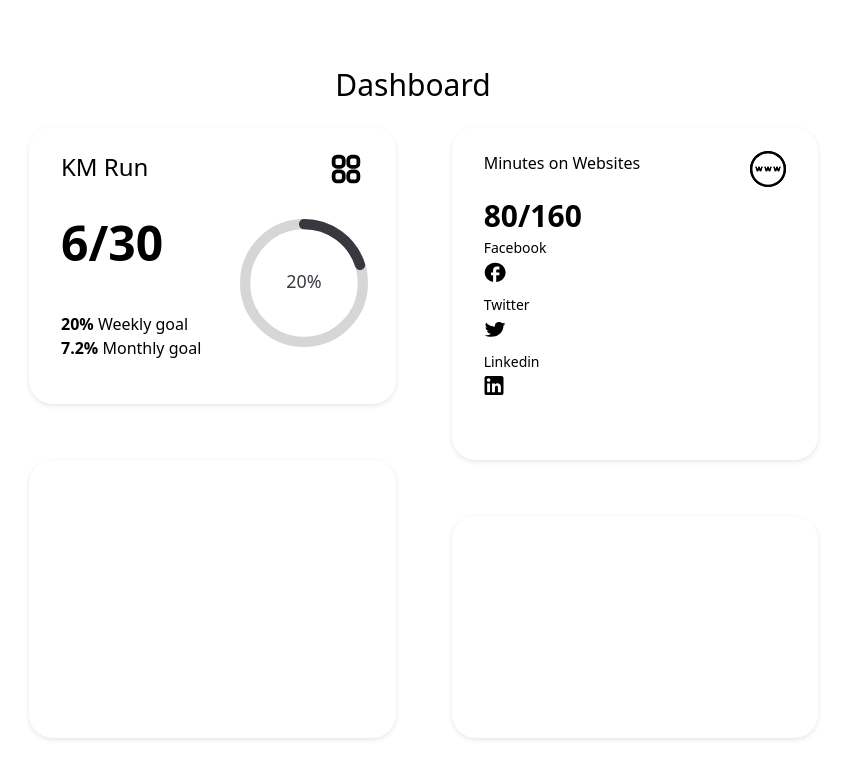
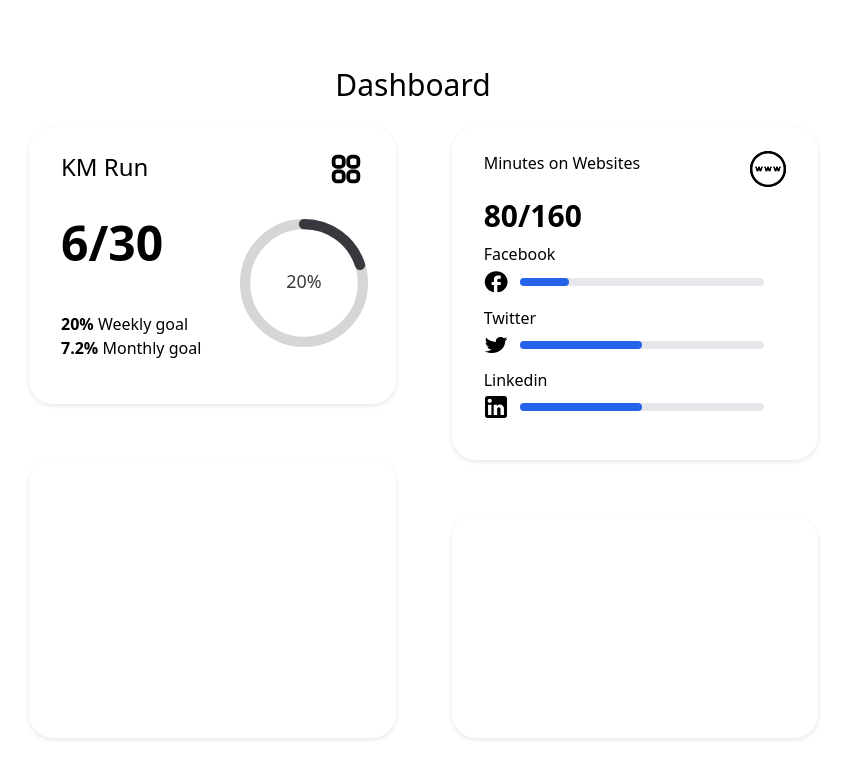
Before and after one commit to Dybton/ambient-quant-self, a React (Create React App) app: page / in a window 1280 px wide. Shown: the top 778 px of the page, without its empty margins (227-1074 px from the left). Built offline with nearby package versions, Linux system fonts and the light colour scheme.

Commit message:
Made minor corrections to WebsiteTimeCard

```diff
--- a/src/components/Icons/FacebookIcon.tsx
+++ b/src/components/Icons/FacebookIcon.tsx
@@ -1,7 +1,7 @@
 import React from 'react';
 
 const FacebookIcon: React.FunctionComponent = () => (
-    <svg width="22" height="21" viewBox="0 0 24 22" fill="none" xmlns="http://www.w3.org/2000/svg">
+    <svg width="24" height="24" viewBox="0 0 24 22" fill="none" xmlns="http://www.w3.org/2000/svg">
         <path d="M23.5854 10.8786C23.5854 5.05857 18.4798 0.335052 12.1889 0.335052C5.89809 0.335052 0.79248 5.05857 0.79248 10.8786C0.79248 15.9817 4.71286 20.2308 9.90965 21.2113V14.0417H7.63036V10.8786H9.90965V8.24272C9.90965 6.20782 11.6989 4.55248 13.8984 4.55248H16.7475V7.71555H14.4682C13.8414 7.71555 13.3286 8.19001 13.3286 8.7699V10.8786H16.7475V14.0417H13.3286V21.3695C19.0838 20.8423 23.5854 16.3507 23.5854 10.8786Z" fill="black"/>
     </svg>
 
--- a/src/components/Icons/LinkedinIcon.tsx
+++ b/src/components/Icons/LinkedinIcon.tsx
@@ -1,7 +1,7 @@
 import React from 'react';
 
 const Squares: React.FunctionComponent = () => (
-    <svg width="20" height="19" viewBox="0 0 18 18" fill="none" xmlns="http://www.w3.org/2000/svg">
+    <svg width="24" height="22" viewBox="0 0 18 18" fill="none" xmlns="http://www.w3.org/2000/svg">
         <path d="M16 0C16.5304 0 17.0391 0.210714 17.4142 0.585786C17.7893 0.960859 18 1.46957 18 2V16C18 16.5304 17.7893 17.0391 17.4142 17.4142C17.0391 17.7893 16.5304 18 16 18H2C1.46957 18 0.960859 17.7893 0.585786 17.4142C0.210714 17.0391 0 16.5304 0 16V2C0 1.46957 0.210714 0.960859 0.585786 0.585786C0.960859 0.210714 1.46957 0 2 0H16ZM15.5 15.5V10.2C15.5 9.33539 15.1565 8.5062 14.5452 7.89483C13.9338 7.28346 13.1046 6.94 12.24 6.94C11.39 6.94 10.4 7.46 9.92 8.24V7.13H7.13V15.5H9.92V10.57C9.92 9.8 10.54 9.17 11.31 9.17C11.6813 9.17 12.0374 9.3175 12.2999 9.58005C12.5625 9.8426 12.71 10.1987 12.71 10.57V15.5H15.5ZM3.88 5.56C4.32556 5.56 4.75288 5.383 5.06794 5.06794C5.383 4.75288 5.56 4.32556 5.56 3.88C5.56 2.95 4.81 2.19 3.88 2.19C3.43178 2.19 3.00193 2.36805 2.68499 2.68499C2.36805 3.00193 2.19 3.43178 2.19 3.88C2.19 4.81 2.95 5.56 3.88 5.56ZM5.27 15.5V7.13H2.5V15.5H5.27Z" fill="black"/>
     </svg>
   );
--- a/src/components/Icons/TwitterIcon.tsx
+++ b/src/components/Icons/TwitterIcon.tsx
@@ -1,7 +1,7 @@
 import React from 'react';
 
 const TwitterIcon: React.FunctionComponent = () => (
-    <svg width="22" height="21" viewBox="0 0 24 17" fill="none" xmlns="http://www.w3.org/2000/svg">
+    <svg width="24" height="22" viewBox="0 0 24 17" fill="none" xmlns="http://www.w3.org/2000/svg">
         <path d="M23.4853 2.33086C22.6464 2.66208 21.7421 2.87973 20.8051 2.98383C21.7638 2.48228 22.5047 1.68736 22.8534 0.731577C21.9491 1.20474 20.9467 1.53595 19.8899 1.72522C19.0291 0.911379 17.8198 0.438217 16.447 0.438217C13.8866 0.438217 11.7947 2.25516 11.7947 4.49795C11.7947 4.8197 11.8383 5.13198 11.9145 5.42534C8.0358 5.255 4.582 3.63679 2.28309 1.18581C1.87997 1.782 1.65117 2.48228 1.65117 3.22041C1.65117 4.63043 2.46831 5.87958 3.73216 6.58932C2.9586 6.58932 2.23951 6.40006 1.60759 6.11616V6.14455C1.60759 8.1129 3.22009 9.7595 5.35556 10.1286C4.66995 10.2915 3.95017 10.3142 3.25277 10.1948C3.5487 11.0015 4.12825 11.7074 4.90996 12.2133C5.69168 12.7191 6.63624 12.9994 7.61088 13.0149C5.95876 14.1509 3.91084 14.7649 1.8037 14.7561C1.43326 14.7561 1.06282 14.7372 0.692383 14.6993C2.76249 15.8538 5.22482 16.5257 7.86147 16.5257C16.447 16.5257 21.1646 10.3368 21.1646 4.97111C21.1646 4.79131 21.1646 4.62097 21.1537 4.44117C22.0689 3.87337 22.8534 3.15417 23.4853 2.33086Z" fill="black"/>
     </svg>
 
--- a/src/components/ProgressBars/HorizontalProgressBar.tsx
+++ b/src/components/ProgressBars/HorizontalProgressBar.tsx
@@ -1,16 +1,15 @@
 import React from 'react';
 
 interface HorizontalProgressBarProps {
-  height: number;
-  width: string;
   percentage: number;
 }
 
 const HorizontalProgressBar: React.FC<HorizontalProgressBarProps> = (props) => {
+
   return (
-    <div className={`w-${props.width} bg-gray-200 rounded-full h-${props.height} dark:bg-gray-700`}>
+    <div className={`w-4/6 bg-gray-200 rounded-full h-2 dark:bg-gray-700`}>
       <div
-        className={`bg-blue-600 h-${props.height} rounded-full`}
+        className={`bg-blue-600 h-2 rounded-full`}
         style={{ width: `${props.percentage}%` }}
       ></div>
     </div>
--- a/src/components/WebsiteTimeCard.tsx
+++ b/src/components/WebsiteTimeCard.tsx
@@ -18,34 +18,34 @@ const WebsiteTimeCard: React.FC<Props> = () => {
       </div>
 
       <div className='flex mt-4 flex-col'>
-        <div className='ml-8 mb-1 w-full'>
+        <div className='ml-8 mb-2 w-full'>
           <p className='font-bold text-3xl '> 80/160</p>
         </div>
         <div className='ml-8 h-1/5 w-full mb-3'>
-          <p className='font-light text-sm'> Facebook</p>
+          <p className='font-light'> Facebook</p>
           <div className='flex flex-row items-center mt-1'>
             <div className='mr-1 w-8'>
               <FacebookIcon/>
             </div>
-            <HorizontalProgressBar height={2} width={'4/6'} percentage={20}/>
+            <HorizontalProgressBar percentage={20}/>
           </div>
         </div>
         <div className='ml-8 h-1/5 w-full mb-3'>
-          <p className='font-light text-sm'> Twitter</p>
+          <p className='font-light '> Twitter</p>
           <div className='flex flex-row items-center mt-1'>
           <div className='mr-1 w-8'>
             <TwitterIcon/>
           </div>
-          <HorizontalProgressBar height={2} width={'4/6'} percentage={50}/>
+          <HorizontalProgressBar percentage={50}/>
           </div>
         </div>
         <div className='ml-8 h-1/5 w-full mb-3'>
-          <p className='font-light text-sm'> Linkedin</p>
+          <p className='font-light '> Linkedin</p>
           <div className='flex flex-row items-center mt-1'>
           <div className='mr-1 w-8'>
           <LinkedinIcon/>
           </div>
-          <HorizontalProgressBar height={2} width={'4/6'} percentage={50}/>
+          <HorizontalProgressBar percentage={50}/>
           </div>
         </div>
       </div>
```
